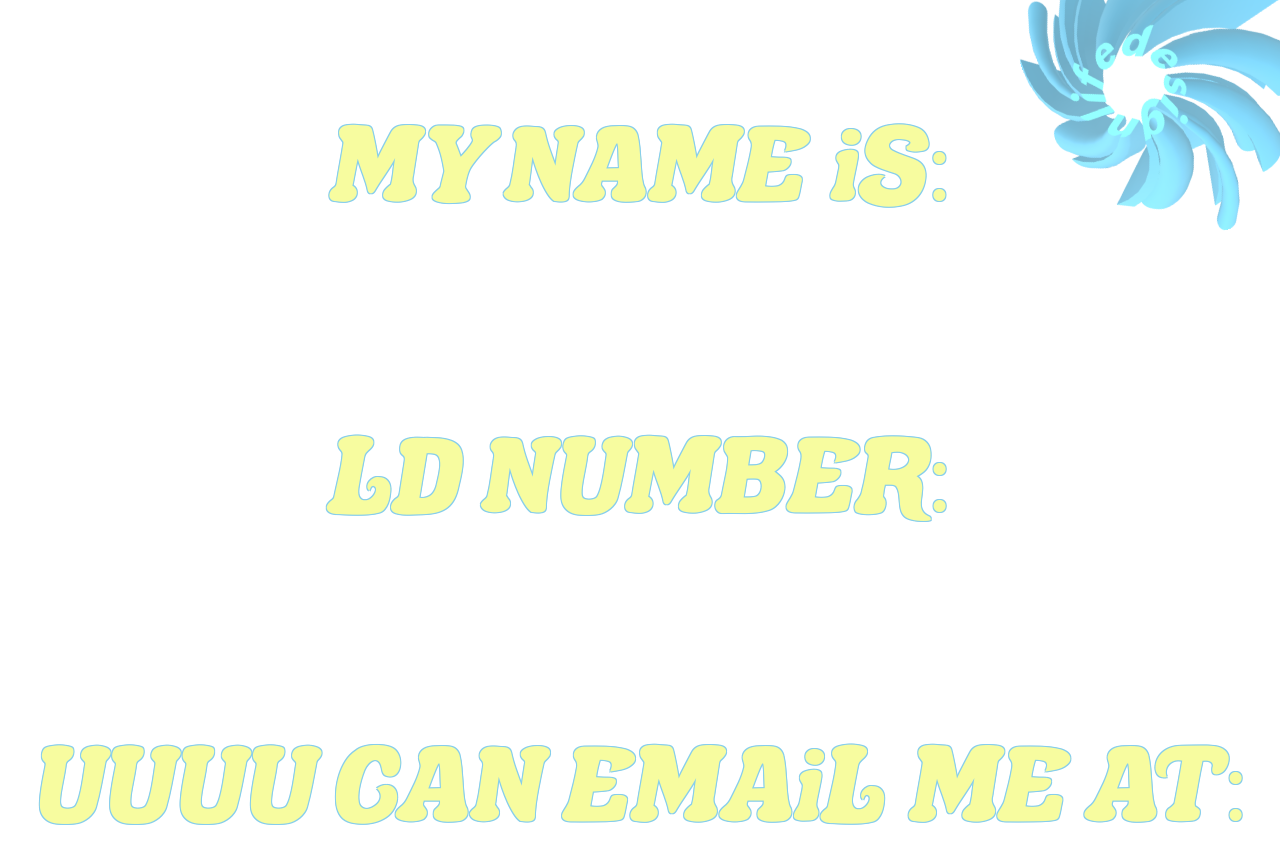
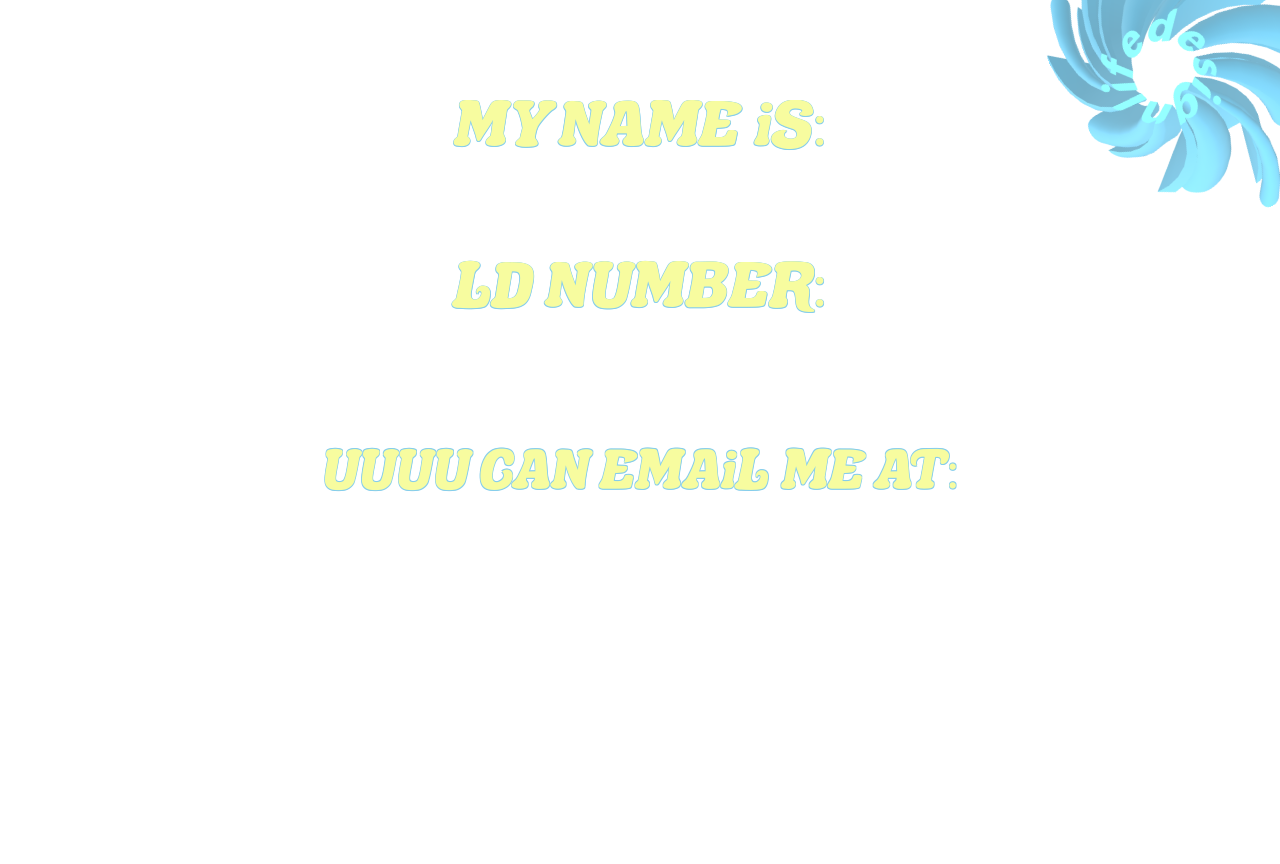
Before and after one commit to adesignsm/ld-form, a React (Create React App) app: page / in a window 1280 px wide. Shown: the top 864 px of the page. Built offline with nearby package versions, Linux system fonts and the light colour scheme.

Commit message:
made layout changes

```diff
--- a/src/components/form.jsx
+++ b/src/components/form.jsx
@@ -62,6 +62,7 @@ const Form = () => {
                         serverStatus = "email already exists"
                     } else if (dataSnapshot[data].ld_number.indexOf(ld_number) !== -1) {
                         numberFlag = false;
+                        console.log(ld_number);
                         serverStatus = "number already exists";
                     }
                 }
@@ -209,48 +210,50 @@ const Form = () => {
                             convertToLower(document.getElementById("name-input"));
                         }}
                         ></input>
-                        {/* <br /> */}
+                        <br />
 
                         <label htmlFor = "ld-number" onClick={() => {document.getElementById("ld-number-input").focus({preventScroll: true})}}> LD NUMBER: </label>
                         <h1 id = "number-capture"></h1>
                         <input class = "capture-content" autoComplete = "off" required type="number" id="ld-number-input" name="ld-number"
                             onWheel={(e) => e.target.blur()}
-                            onChange={(e) => {setLdNumberData(e.target.value)}}
+                            onChange={(e) => {
+                                console.log(e.target.value);
+                                convertToLower(document.getElementById("ld-number-input"));
+
+                                if (e.target.value.length >= 4) {
+                                    e.target.value = e.target.value.substring(0, 3);
+                                }
+
+                                if (Number(e.target.value) < 200){
+                                    document.getElementById("ld-number-input").style.border = "3px solid #ff0000";
+                                    document.getElementById("ld-number-input").style.borderRadius = "10px";
+
+                                    if (e.target.value.length > 2 && e.target.value < 200 && e.key !== "Backspace") {
+                                        numberFlag = false;
+                                        e.preventDefault();
+                                        alert("Number must be above 200!");
+                                    } else {
+                                        numberFlag = true;
+                                    }
+                                } else if (Number(e.target.value) >= 200){
+
+                                    document.getElementById("ld-number-input").style.border = "3px solid #87ceeb";
+                                    document.getElementById("ld-number-input").style.borderRadius = "10px";
+                                    setLdNumberData(e.target.value);
+                                    console.log(ldNumberData);
+                                }
+                            }}
                             onBlur = {(e) => {
                                 if (e.target.value.length > 1 && e.target.value < 200) {
                                     numberFlag = false;
                                     alert("Number must be above 200");
                                 }
                             }}
-                            onKeyDown={(e) => {
-                                console.log(e.target.id);
-                                console.log(document.activeElement.id);
-                                convertToLower(document.getElementById("ld-number-input"));
-                                if (e.target.value.length >= 4) {
-                                    e.target.value = e.target.value.substring(0, 3);
-                                }
-
-                                if (Number(ldNumberData) < 200){
-                                    document.getElementById("ld-number-input").style.border = "3px solid #ff0000";
-                                    document.getElementById("ld-number-input").style.borderRadius = "10px";
-
-                                    if (ldNumberData.length > 2 && e.target.value < 200 && e.key !== "Backspace") {
-                                        numberFlag = false;
-                                        e.preventDefault();
-                                        alert("Number must be above 200!");
-                                    } else {
-                                        numberFlag = true;
-                                    }
-                                } else {
-                                    document.getElementById("ld-number-input").style.border = "3px solid #fff";
-                                    document.getElementById("ld-number-input").style.borderRadius = "10px";
-                                }
-                            }}
                         />
                         {/* <br /> */}
 
-                        <label htmlFor = "email" onClick={() => {document.getElementById("email-input").focus({preventScroll: true})}}> UUUU CAN EMAiL ME AT: </label>
-                        <input autoComplete = "off" required type = "email" id = "email-input" name = "email" onChange={(e) => {
+                        <label htmlFor = "email" style={{fontSize: 7 + "vw"}} onClick={() => {document.getElementById("email-input").focus({preventScroll: true})}}> UUUU CAN EMAiL ME AT: </label>
+                        <input style={{marginTop: -15 + "px"}}autoComplete = "off" required type = "email" id = "email-input" name = "email" onChange={(e) => {
                             setEmailData(e.target.value);
                             convertToLower(document.getElementById("email-input"));
 
--- a/src/form.css
+++ b/src/form.css
@@ -139,7 +139,7 @@ input:focus {
 }
 
 label {
-  font-size: 40px;
+  font-size: 4vw;
   line-height: 50px;
   color: #f7fc9f;
   -webkit-box-shadow: none;
@@ -178,8 +178,12 @@ label, h1, button, input {
 
 @media only screen and (min-width: 200px) and (max-width: 500px) {
   input[type=text], input[type=number], input[type=email] {
-    margin-top: -100px;
+    margin-top: -50px;
     font-size: 20vw;
+  }
+  label {
+    font-size: 10vw;
+    width: 100%;
   }
   header {
     position: fixed;
@@ -207,7 +211,7 @@ label, h1, button, input {
 
 @media only screen and (min-width: 501px) and (max-width: 1180px) {
   input[type=text], input[type=number], input[type=email] {
-    margin-top: -50px;
+    margin-top: -80px;
     font-size: 20vw;
   }
   header {
@@ -257,13 +261,16 @@ label, h1, button, input {
     top: 0;
   }
   header img {
-    margin-top: -70px;
-    margin-right: -60px;
+    position: fixed;
+    top: -90px;
+    right: -90px;
+    z-index: 999;
     width: 25%;
-    float: right;
   }
   #form-container {
-    padding-bottom: 200px;
+    margin-top: -200px;
+    -webkit-transform: scale(0.6);
+            transform: scale(0.6);
   }
   label {
     font-size: 8vw;
@@ -286,7 +293,6 @@ label, h1, button, input {
   }
   #submit-button {
     height: 180px;
-    display: none;
     padding-top: 20px;
   }
 }
--- a/src/form.scss
+++ b/src/form.scss
@@ -99,7 +99,7 @@ input:focus {
 }
 
 label {
-    font-size: 40px;
+    font-size: 4vw;
     line-height: 50px;
     color: #f7fc9f;
     box-shadow: none;
@@ -140,8 +140,13 @@ label, h1, button, input {
 //mobile
 @media only screen and (min-width: 200px) and (max-width: 500px) {
     input[type=text], input[type=number], input[type=email] {
-        margin-top: -100px;
+        margin-top: -50px;
         font-size: 20vw;
+    }
+
+    label {
+        font-size: 10vw;
+        width: 100%;
     }
 
     header {
@@ -175,7 +180,7 @@ label, h1, button, input {
 //tablet
 @media only screen and (min-width: 501px) and (max-width: 1180px) {
     input[type=text], input[type=number], input[type=email] {
-        margin-top: -50px;
+        margin-top: -80px;
         font-size: 20vw;
     }
 
@@ -235,15 +240,17 @@ label, h1, button, input {
         top: 0;
 
         img {
-            margin-top: -70px;
-            margin-right: -60px;
+            position: fixed;
+            top: -90px;
+            right: -90px;
+            z-index: 999;
             width: 25%;
-            float: right;
         }
     }
 
     #form-container {
-        padding-bottom: 200px;
+        margin-top: -200px;
+        transform: scale(0.6);
     }
 
     label {
@@ -272,7 +279,7 @@ label, h1, button, input {
 
     #submit-button {
         height: 180px;
-        display: none;
+        // display: none;
         padding-top: 20px;
     }
 }
```
Also changed, not shown: 1 other file (tests, documents, lock files or other folders).
